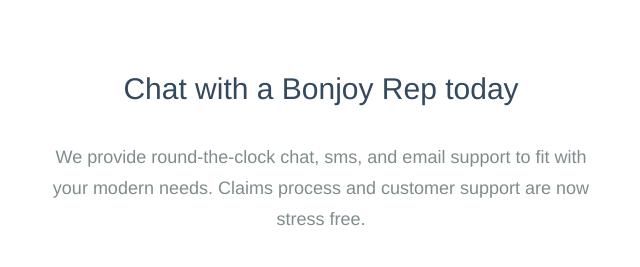
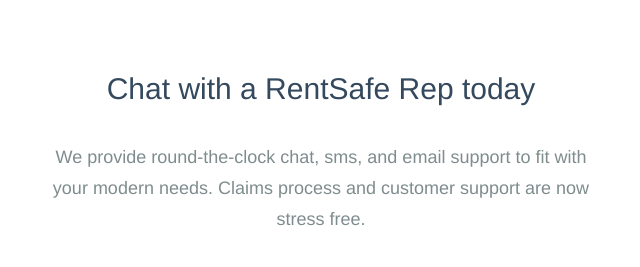
Before and after one commit to dlluncor/data-mining, a Flask app: page / in a window 1280 px wide. Shown: the part 4792-5059 px from the top of the page, without its empty margins (319-959 px from the left). Run offline with Flask 2, Linux system fonts and the light colour scheme; parts of the project's set-up code (start-up, migrations or seed data) failed here and were passed over; some libraries are stand-ins or nearby versions.

Commit message:
fix text per Chris

```diff
--- a/renters/service/templates/index.html
+++ b/renters/service/templates/index.html
@@ -133,7 +133,7 @@
         <div>
             <div class="container">
                 <img width="300" height="146" alt="" src="/assets/images/ticket-red@2x.png" />
-                <h3>Chat with a Bonjoy Rep today</h3>
+                <h3>Chat with a RentSafe Rep today</h3>
                 <div class="row">
                     <div class="col-sm-6 col-sm-offset-3">
                         <p>
```
